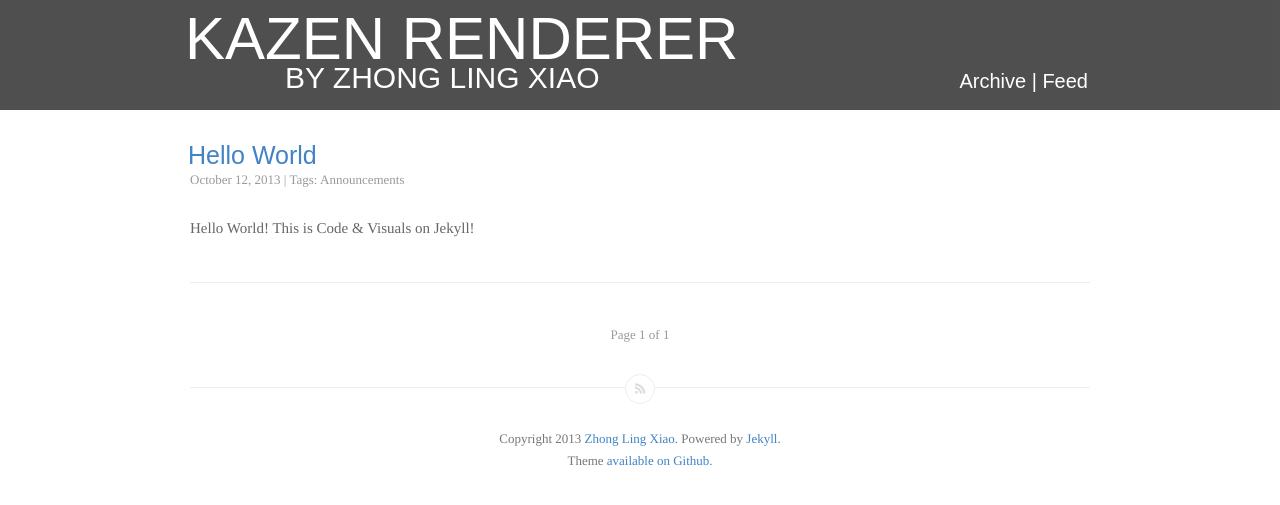
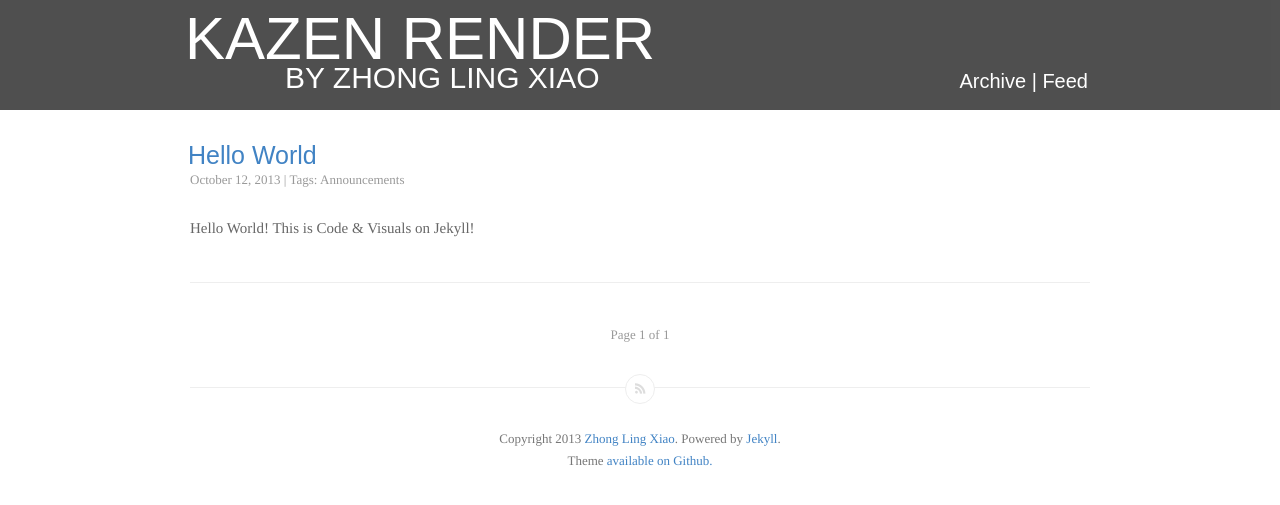
Before and after one commit to Kazen-Renderer/Kazen-Renderer.github.io, a Jekyll site: the page built from index.html, in a window 1280 px wide. Shown: the top 505 px of the page. Built offline with Jekyll 4.4.1, drawn with Linux system fonts in a browser that asks for light colours; the list of posts is cut into pages by our own code.

Commit message:
Update _config.yml

```diff
--- a/_config.yml
+++ b/_config.yml
@@ -10,4 +10,4 @@ repository: kazen-renderer
 permalink: /:year/:month/:title.html
 author: Zhong Ling Xiao
 authorurl: https://Kazen-Renderer.github.io
-name: Kazen Renderer
+name: Kazen Render
```
